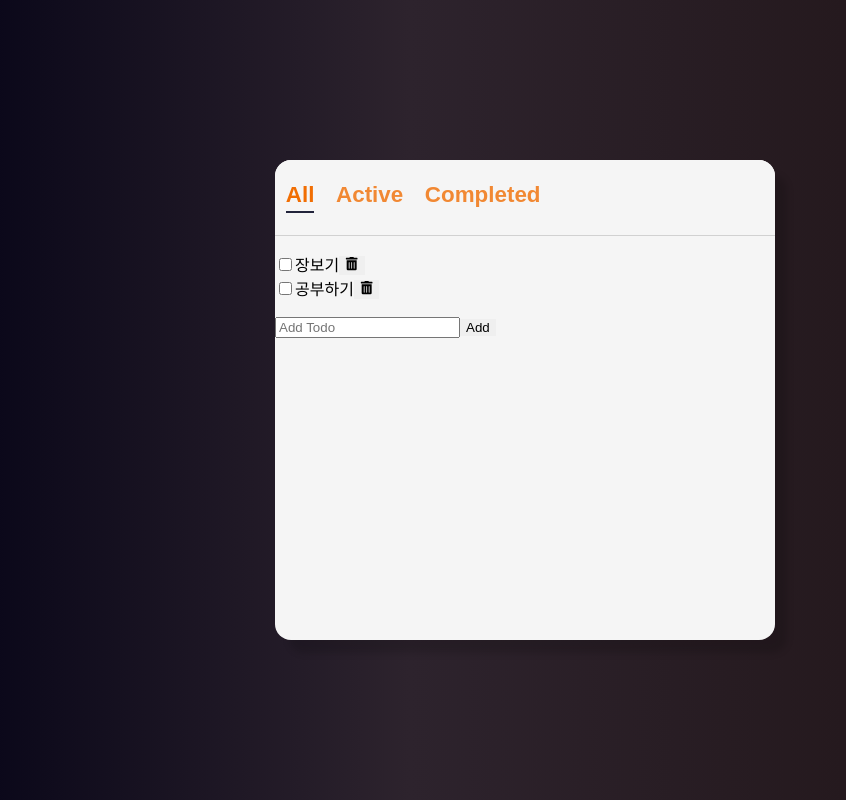
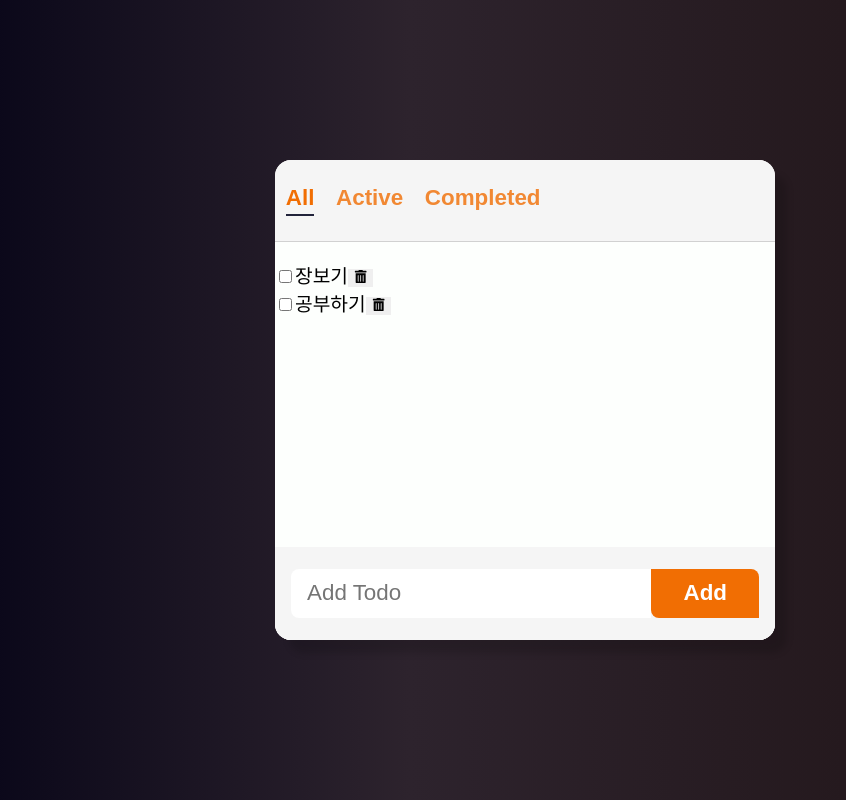
Before and after one commit to huckjoo/react-todo, a React (Create React App) app: page / in a window 1280 px wide. Shown: the whole page, without its empty margins (115-961 px from the left). Built offline with nearby package versions, Linux system fonts and the light colour scheme.

Commit message:
style: input 꾸미기

```diff
--- a/src/components/AddTodo/AddTodo.jsx
+++ b/src/components/AddTodo/AddTodo.jsx
@@ -1,5 +1,6 @@
 import React, { useState } from 'react';
 import { v4 as uuidv4 } from 'uuid';
+import styles from './AddTodo.module.css'
 
 export default function AddTodo({ onAdd }) {
   const [text, setText] = useState('');
@@ -10,8 +11,8 @@ export default function AddTodo({ onAdd }) {
     onAdd({ id: uuidv4(), text, status: 'active' });
     setText('');
   }
-  return <form onSubmit={handleSubmit}>
-    <input type='text' placeholder='Add Todo' value={text} onChange={handleChange} />
-    <button>Add</button>
+  return <form className={styles.form} onSubmit={handleSubmit}>
+    <input className={styles.input} type='text' placeholder='Add Todo' value={text} onChange={handleChange} />
+    <button className={styles.button}>Add</button>
   </form>
 }
--- /dev/null
+++ b/src/components/AddTodo/AddTodo.module.css
@@ -0,0 +1,32 @@
+.form {
+  width: 100%;
+  display: flex;
+  padding: 1.4rem 1rem;
+  background-color: var(--color-bg-dark);
+}
+
+.input {
+  flex: 1 0 auto;
+  font-size: 1.4rem;
+  padding: 0.7rem 1rem;
+  border: none;
+  outline: none;
+  border-top-left-radius: 8px;
+  border-bottom-left-radius: 8px;
+
+}
+
+.button {
+  cursor: pointer;
+  background-color: var(--color-accent);
+  color: var(--color-white);
+  font-weight: bold;
+  font-size: 1.4rem;
+  padding: 0 2rem;
+  border-top-right-radius: 8px;
+  border-bottom-left-radius: 8px;
+}
+
+.button:hover {
+  filter: brightness(125%);
+}
--- a/src/components/TodoList/TodoList.jsx
+++ b/src/components/TodoList/TodoList.jsx
@@ -1,6 +1,7 @@
 import React, { useState } from 'react';
 import AddTodo from '../AddTodo/AddTodo.jsx';
 import Todo from '../Todo/Todo.jsx';
+import styles from './TodoList.module.css'
 
 export default function TodoList({ filter }) {
   const [todos, setTodos] = useState([{ id: '123', text: '장보기', status: 'active' }, { id: '124', text: '공부하기', status: 'active' }])
@@ -16,8 +17,8 @@ export default function TodoList({ filter }) {
   const filtered = getFilteredItems(todos, filter);
 
   return (
-    <section>
-      <ul>
+    <section className={styles.container}>
+      <ul className={styles.list}>
         {filtered.map((item) => (
           <Todo key={item.id} todo={item} onUpdate={handleUpdate} onDelete={handleDelete} />
         ))}
--- /dev/null
+++ b/src/components/TodoList/TodoList.module.css
@@ -0,0 +1,11 @@
+.container {
+  height: 100%;
+  display: flex;
+  flex-direction: column;
+  background-color: var(--color-bg);
+}
+
+.list {
+  flex: 1 1 auto;
+  overflow-y: auto;
+}
--- a/src/index.css
+++ b/src/index.css
@@ -4,6 +4,7 @@
   --color-grey: #d1d1d1;
   --color-text: #22243b;
   --color-accent: #f16e03;
+  --color-white: white;
 }
 
 body {
@@ -16,6 +17,7 @@ body {
   display: flex;
   justify-content: center;
   align-items: center;
+  font-size: 1.2rem;
   width: 100vw;
   height: 100vh;
   background: rgb(2, 1, 21);
@@ -41,6 +43,10 @@ code {
     monospace;
 }
 
+* {
+  box-sizing: border-box;
+}
+
 ul {
   list-style: none;
   padding-left: 0;
```
